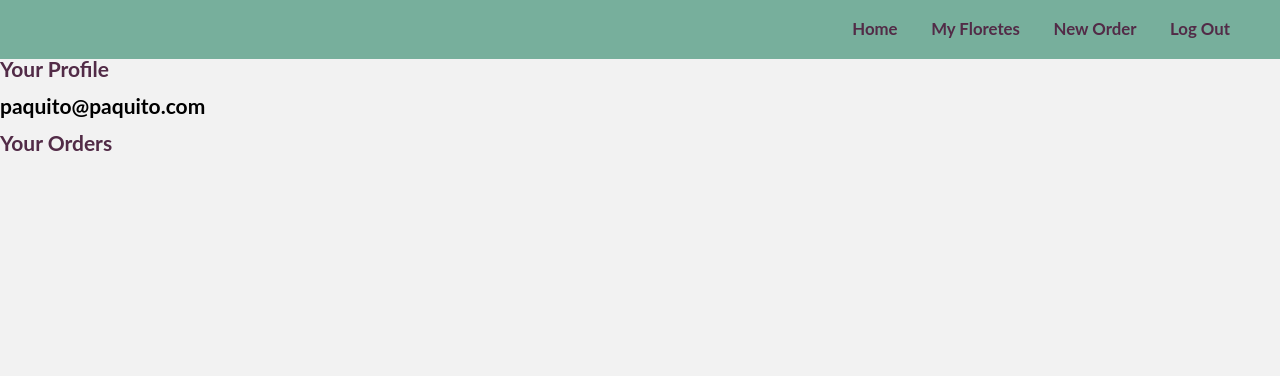
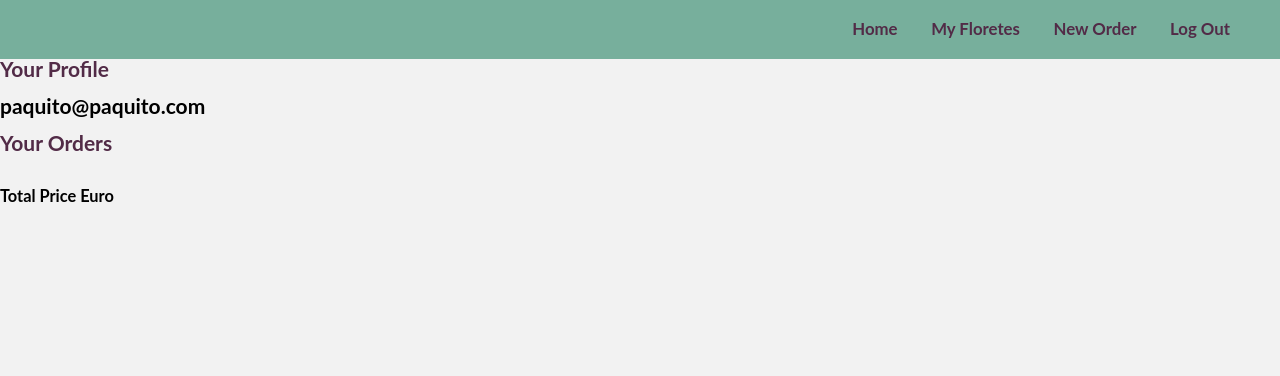
Before and after one commit to MontseBadia/floretes-ruby-on-rails, a Rails app: page /users/1 in a window 1280 px wide. Shown: the top 376 px of the page. Run offline with Rails 7, Linux system fonts and the light colour scheme; a user stored in the database is signed in; data comes from the database, SQL or seed files in the repository; style sheets or scripts are compiled from the project's sources; some libraries are stand-ins or nearby versions.

Commit message:
added order price and total price of user's orders, removed quantity from order_flower model and added quantity option in template of flowers

```diff
--- a/app/assets/stylesheets/application.css
+++ b/app/assets/stylesheets/application.css
@@ -79,8 +79,8 @@
 /* ---- xx ---- */
 
 #sidebar {
-  float: right;
-  width: 200px;
+  /* float: right;
+  width: 200px; */
 }
 
 /* ---- general layout ---- */
@@ -170,6 +170,11 @@
   width: 20%;
 }
 
+#order-pots fieldset,
+#order-flowers fieldset {
+  height: 100vh;
+}
+
 /* ---- users/orders ---- */
 
 .flex {
@@ -181,5 +186,5 @@
 }
 
 #user-profile ul {
-  width: 30%;
+  width: 50%;
 }
--- a/app/controllers/application_controller.rb
+++ b/app/controllers/application_controller.rb
@@ -13,5 +13,29 @@
       end
     end
 
-    helper_method :current_user, :current_orders
+    def current_orders_individual_price
+      @current_orders_price = []
+      total_flower_price = 0
+      total_pot_price = 0
+
+      current_orders.each do |order|
+        order.pots.each_with_index do |pot, i|
+          order.order_pots[i].flowers.each do |flower|
+            total_flower_price += flower.price
+          end
+          total_pot_price += pot.price
+        end
+        @current_orders_price << (total_pot_price + total_flower_price).to_i
+        total_flower_price = 0
+        total_pot_price = 0
+      end
+
+      @current_orders_price
+    end
+
+    def current_orders_total_price
+      current_orders_individual_price.reduce(:+)
+    end
+
+    helper_method :current_user, :current_orders, :current_orders_individual_price, :current_orders_total_price
 end
--- a/app/views/order_flowers/new.html.erb
+++ b/app/views/order_flowers/new.html.erb
@@ -12,6 +12,10 @@
               <p>Color: <%= flower.color %></p>
               <p>Origin: <%= flower.origin %></p>
               <p>Price: <%= flower.price %> Euro</p>
+
+              <%= label_tag :quantity, "Quantity:" %>
+              <%= number_field_tag 'quantity[]', 0, within: 0..4 %>
+
             </li>
         <% end %>
       </ul>
--- a/app/views/users/show.html.erb
+++ b/app/views/users/show.html.erb
@@ -8,12 +8,15 @@
   <h1>Your Orders</h1>
 
   <ul class="flex">
-  <% current_orders.each do |order| %>
+  <% current_orders.each_with_index do |order, j| %>
     <% order.pots.each_with_index do |pot, i| %>
       <li>
+        <div>
+          Order Id: <%= order.id %>
+        </div>
         <div class="flex f-column">Pot
           <%= image_tag(pot.image, size: "100x100") %>
-          <%= pot.name %>
+          <%= pot.name %> <br>
           <%= pot.dimensions %>
           <%= pot.material %>
           <%= pot.price %>
@@ -25,8 +28,12 @@
           <%= flower.name %>
         <% end %>
         </div>
+
+        <p>Order Price: <%= current_orders_individual_price[j] %> Euro</p>
       </li>
     <% end %>
   <% end %>
+
   </ul>
+  <h3>Total Price <%= current_orders_total_price %> Euro</h3>
 </section>
--- /dev/null
+++ b/db/migrate/20180917141930_remove_quantity_from_order_flowers.rb
@@ -0,0 +1,5 @@
+class RemoveQuantityFromOrderFlowers < ActiveRecord::Migration[5.0]
+  def change
+    remove_column :order_flowers, :quantity, :integer
+  end
+end
--- /dev/null
+++ b/db/migrate/20180917142018_add_quantity_to_flowers.rb
@@ -0,0 +1,5 @@
+class AddQuantityToFlowers < ActiveRecord::Migration[5.0]
+  def change
+    add_column :flowers, :quantity, :integer
+  end
+end
--- /dev/null
+++ b/db/migrate/20180917142214_remove_quantity_from_flowers.rb
@@ -0,0 +1,5 @@
+class RemoveQuantityFromFlowers < ActiveRecord::Migration[5.0]
+  def change
+    remove_column :flowers, :quantity, :integer
+  end
+end
```
Also changed, not shown: app/controllers/order_flowers_controller.rb (+10 -2 lines), db/schema.rb.
